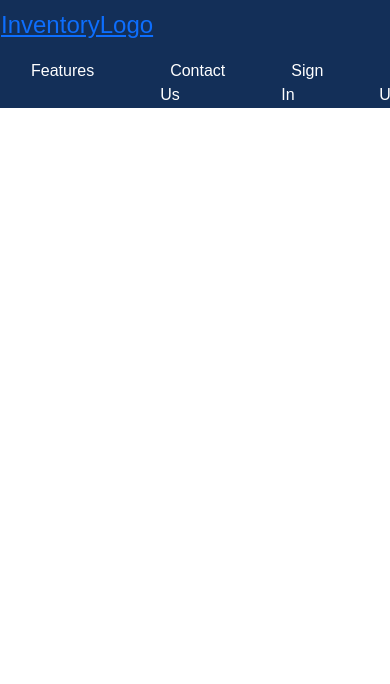
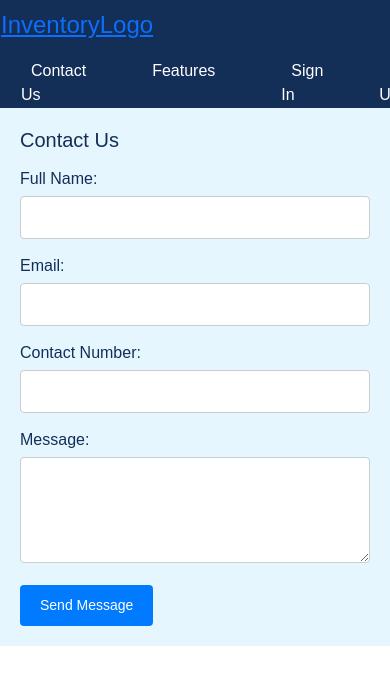
Before and after one commit to Mansi4124/Inventory, a React (Create React App) app in the folder frontend/inventory_app/: page /contact_us in a window 390 px wide. Shown: the top 684 px of the page. Built offline with nearby package versions, Linux system fonts and the light colour scheme.

Commit message:
contact and features page addition

```diff
--- a/frontend/inventory_app/src/App.js
+++ b/frontend/inventory_app/src/App.js
@@ -14,6 +14,8 @@ import ItemForm from './Components/ItemForm/ItemForm';
 import Composite from './Components/CompositeItem/Composite_item';
 import InventoryContent from './Components/InventoryContent/InventoryContent';
 import MyOrganization from './Components/MyOrganization/MyOrganization';
+import ContactUs from './Components/ContactUs/ContactUs'
+import Features from './Components/Features/Features'
 
 const App = () => {
     return (
@@ -29,6 +31,10 @@ const App = () => {
                 <Route path="/compositeform" element={<Composite />}></Route>
                 <Route path="/my-organization" element={<MyOrganization/>}/>
                 <Route path="/profile" element={<Profile/>}/>
+                <Route path="/contact_us" element={<ContactUs/>}/>
+                <Route path="/features" element={<Features/>}/>
+
+
             </Routes>
 
         </Router>
--- /dev/null
+++ b/frontend/inventory_app/src/Components/ContactUs/ContactUs.css
@@ -0,0 +1,108 @@
+/* contact us */
+
+
+/* Existing styles */
+#contact{
+    background-color: #E5F6FF;
+    color: #132F58;
+  }
+  .contact-section {
+    display: flex;
+    align-items: center;
+    padding: 50px;
+    background-color: #f9f9f9;
+  }
+
+  .contact-container {
+    display: flex;
+    width: 100%;
+    max-width: 1200px;
+    margin: 0 auto;
+    align-items: center;
+  }
+
+  .contact-image {
+    flex: 1;
+    padding-right: 100px;
+  }
+
+  .contact-image img {
+    width: 90%;
+    height: auto;
+  }
+
+  .contact-details {
+    flex: 1;
+  }
+
+  .contact-details h2 {
+    margin-bottom: 30px;
+  }
+
+  .contact-details .form-group {
+    margin-bottom: 15px;
+  }
+
+  .contact-details label {
+    display: block;
+    margin-bottom: 5px;
+  }
+
+  .contact-details input,
+  .contact-details textarea {
+    width: 100%;
+    padding: 10px;
+    border: 1px solid #ccc;
+    border-radius: 4px;
+  }
+
+  .contact-details button.cta-button {
+    background-color: #007bff;
+    color: #fff;
+    border: none;
+    padding: 10px 20px;
+    border-radius: 4px;
+    cursor: pointer;
+  }
+
+  .contact-details button.cta-button:hover {
+    background-color: #0056b3;
+  }
+
+  /* Default styles (applies to larger screens) */
+
+  /* Responsive adjustments */
+
+  @media (max-width: 768px) {
+    .contact-image {
+      display: none;
+    }
+
+    .contact-details {
+      padding: 0; /* Adjust padding if necessary */
+    }
+
+    .contact-section {
+      padding: 20px;
+    }
+
+    .contact-details h2 {
+      font-size: 20px;
+      margin-bottom: 15px;
+    }
+
+    .contact-details .form-group {
+      margin-bottom: 15px;
+    }
+
+    .contact-details input,
+    .contact-details textarea {
+      padding: 10px;
+      font-size: 14px;
+    }
+
+    .contact-details button.cta-button {
+      padding: 10px 20px;
+      font-size: 14px;
+    }
+  }
--- /dev/null
+++ b/frontend/inventory_app/src/Components/ContactUs/ContactUs.js
@@ -0,0 +1,39 @@
+import React from 'react';
+import './ContactUs.css'; // Assuming you have a CSS file for styles
+
+const ContactUs = () => {
+  return (
+    <section id="contact" className="contact-section">
+      <div className="contact-container">
+        <div className="contact-image">
+          <img src="contactusImage.png" alt="Contact Us" />
+        </div>
+        <div className="contact-details">
+          <h2>Contact Us</h2>
+
+          <form>
+            <div className="form-group">
+              <label htmlFor="fullName">Full Name:</label>
+              <input type="text" id="fullName" name="fullName" required />
+            </div>
+            <div className="form-group">
+              <label htmlFor="email">Email:</label>
+              <input type="email" id="email" name="email" required />
+            </div>
+            <div className="form-group">
+              <label htmlFor="contactNumber">Contact Number:</label>
+              <input type="tel" id="contactNumber" name="contactNumber" required />
+            </div>
+            <div className="form-group">
+              <label htmlFor="message">Message:</label>
+              <textarea id="message" name="message" rows="4" required></textarea>
+            </div>
+            <button type="submit" className="cta-button">Send Message</button>
+          </form>
+        </div>
+      </div>
+    </section>
+  );
+};
+
+export default ContactUs;
--- /dev/null
+++ b/frontend/inventory_app/src/Components/Features/Features.css
@@ -0,0 +1,63 @@
+
+
+/* features */
+.features{
+    background-color: #E5F6FF;
+    padding: 180px 30px;
+
+  }
+
+  .features h1 {
+    text-align: center;
+    font-size: 32px;
+    color: #132F58;
+    margin-bottom: 30px;
+
+  }
+
+  .features-container {
+    display: flex;
+    justify-content: space-around;
+
+  }
+
+  .feature {
+    width: 40%;
+    margin-top: 30px;
+    padding-top:20px;
+    text-align: center;
+    border-radius: 5%;
+    border: 1px solid #132F58;
+    color:#132F58
+
+  }
+
+  .feature:hover{
+    color: #fff;
+    background-color: #132F58;
+  }
+
+
+  .feature-icon img {
+    width: 70px;
+  }
+
+  .feature-text h2 {
+    font-size: 24px;
+  }
+
+  .feature-text p {
+    font-size: 16px;
+    margin: 20px 60px;
+  }
+
+  @media (max-width: 768px) {
+    .features-container {
+      flex-direction: column;
+      align-items: center;
+    }
+
+    .feature {
+      width: 80%;
+    }
+  }
--- /dev/null
+++ b/frontend/inventory_app/src/Components/Features/Features.js
@@ -0,0 +1,35 @@
+import React from 'react';
+import './Features.css'; // Assuming you have a CSS file for styles
+
+const Features = () => {
+  return (
+    <section id="features" className="features">
+      <div className="features-container">
+        <div className="feature">
+          <div className="feature-icon">
+            <img src="OrderIcon.png" alt="Order Management Icon" />
+            <h2>Order Management</h2>
+          </div>
+          <div className="feature-text">
+            <p>
+              Handle all your sales and purchases activities, manage invoices and bills, and track payments. Our Inventory will help you to track everything.
+            </p>
+          </div>
+        </div>
+        <div className="feature">
+          <div className="feature-icon">
+            <img src="analysis.png" alt="Reports Icon" />
+            <h2>Reports</h2>
+          </div>
+          <div className="feature-text">
+            <p>
+              Know your inventory aging, vendor payments, sales details, and inventory valuation from a range of reports that can be generated, downloaded, and shared easily.
+            </p>
+          </div>
+        </div>
+      </div>
+    </section>
+  );
+};
+
+export default Features;
--- a/frontend/inventory_app/src/Components/Homepage/Homepage.js
+++ b/frontend/inventory_app/src/Components/Homepage/Homepage.js
@@ -302,7 +302,7 @@ const HomePage = () => {
       </div>
     </section>
 
-    <section id="contact" className="contact-section">
+    {/* <section id="contact" className="contact-section">
         <div className="contact-container">
           <div className="contact-image">
             <img src="contactusImage.png" alt="Contact Us" />
@@ -331,7 +331,7 @@ const HomePage = () => {
             </form>
           </div>
         </div>
-      </section>
+      </section> */}
 
 
       <footer className="section-p1">
--- a/frontend/inventory_app/src/Components/Navbar/NavBar.js
+++ b/frontend/inventory_app/src/Components/Navbar/NavBar.js
@@ -64,16 +64,19 @@ const NavBar = () => {
     <nav className="navbar">
       <h1 className="logo"><a href="/">InventoryLogo</a></h1>
       <ul className="nav-links">
-        <li><a href="#features" onClick={() => scrollToSection('features')}>Features</a></li>
-        <li><a href="#contact" onClick={() => scrollToSection('contact')}>Contact Us</a></li>
+        <li><a href="/contact_us">Contact Us</a></li>
         {loggedIn && !orgAdded && <li><a href="/add-organization">Add organization</a></li>}
         {!loggedIn ? (
           <>
+          <li><a href="#features" onClick={() => scrollToSection('features')}>Features</a></li>
+
             <li><a href="/sign_in">Sign In</a></li>
             <li><a href="/sign_up">Sign Up</a></li>
           </>
         ) : (
           <>
+            <li><a href="/features">Features</a></li>
+
             <li><a href="/dashboard">Dashboard</a></li>
             <li>
               <FaUserCircle
```
